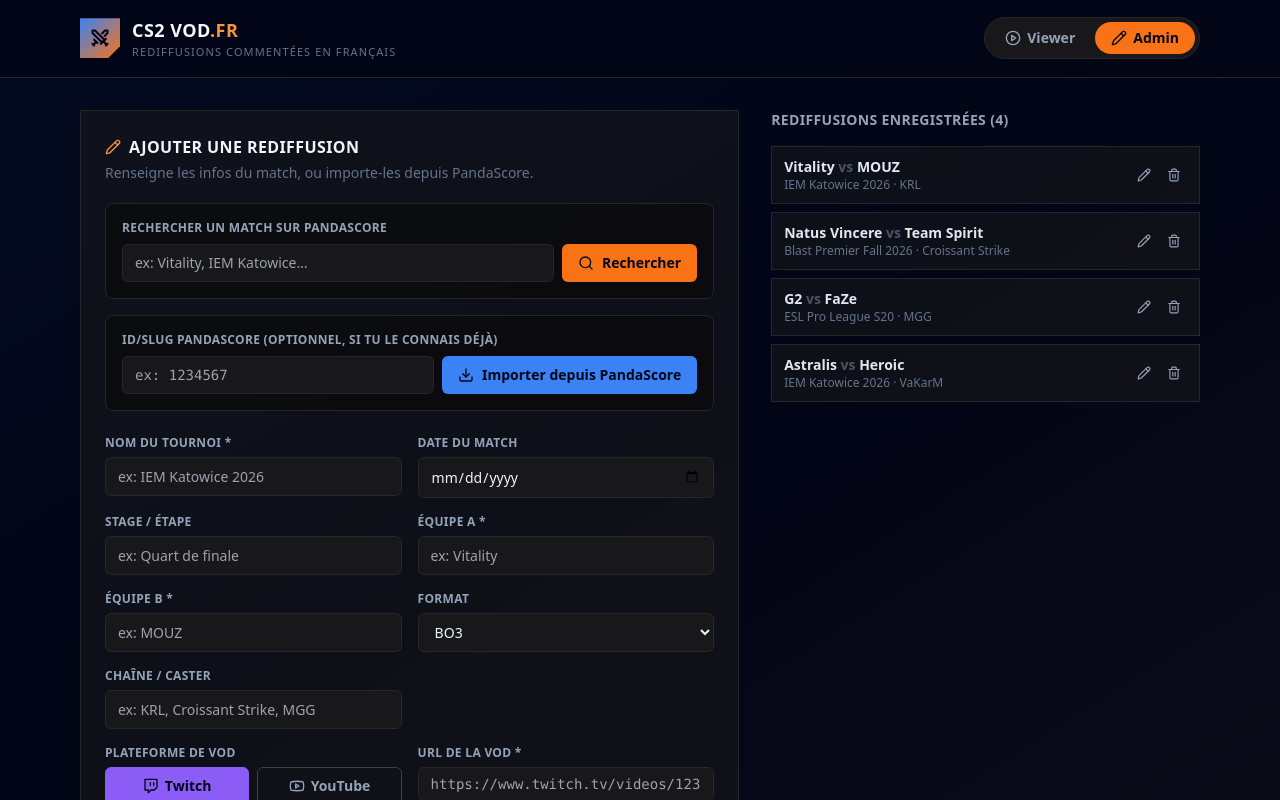
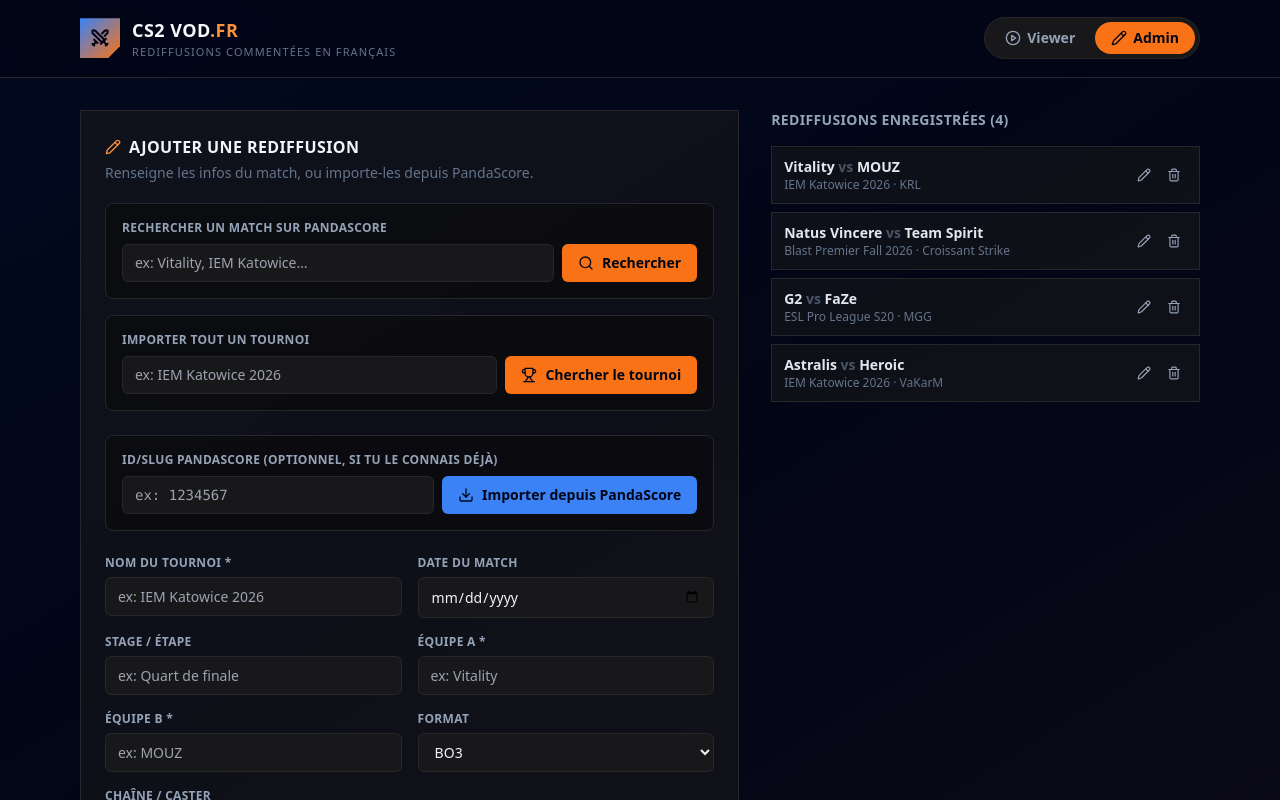
Before and after one commit to hctn/cs2_vod_fr_app, a React (Vite) app: page / in a window 1280 px wide. Both pictures are taken after a click on the button "Admin". Shown: the top 800 px of the page. Built offline with nearby package versions, Linux system fonts and the light colour scheme.

Commit message:
Add files via upload

```diff
--- a/src/App.jsx
+++ b/src/App.jsx
@@ -32,6 +32,8 @@
 const PROXY_BASE = "https://cs2-vod-fr.onrender.com";
 const MATCH_ENDPOINT = `${PROXY_BASE}/match/`;
 const SEARCH_ENDPOINT = `${PROXY_BASE}/search`;
+const SEARCH_TOURNAMENTS_ENDPOINT = `${PROXY_BASE}/search-tournaments`;
+const TOURNAMENT_MATCHES_ENDPOINT = `${PROXY_BASE}/tournament/`;
 
 const MOCK_MATCHES = [
   {
@@ -217,6 +219,14 @@
   const [searchLoading, setSearchLoading] = useState(false);
   const [searchError, setSearchError] = useState("");
 
+  // Import en masse d'un tournoi entier (recherche de tournoi → sélection → import)
+  const [tournamentQuery, setTournamentQuery] = useState("");
+  const [tournamentResults, setTournamentResults] = useState([]);
+  const [tournamentLoading, setTournamentLoading] = useState(false);
+  const [tournamentError, setTournamentError] = useState("");
+  const [bulkImporting, setBulkImporting] = useState(false);
+  const [bulkImportFeedback, setBulkImportFeedback] = useState("");
+
   // Load from localStorage on mount
   useEffect(() => {
     try {
@@ -250,8 +260,7 @@
 
   const filteredMatches = useMemo(() => {
     const q = search.trim().toLowerCase();
-    return matches
-      .filter((m) => {
+    return matches.filter((m) => {
       const matchesQuery =
         !q ||
         m.teamA.toLowerCase().includes(q) ||
@@ -260,17 +269,31 @@
       const matchesTournament = !filterTournament || m.tournament === filterTournament;
       const matchesCaster = !filterCaster || m.caster === filterCaster;
       return matchesQuery && matchesTournament && matchesCaster;
-      })
-      .sort((a, b) => {
-        // 1. Regroupées par tournoi (ordre alphabétique)
-        const byTournament = a.tournament.localeCompare(b.tournament, "fr");
-        if (byTournament !== 0) return byTournament;
-        // 2. Puis, à l'intérieur d'un même tournoi, du match le plus récent au plus ancien
-        const da = a.matchDate ? new Date(a.matchDate).getTime() : -Infinity;
-        const db = b.matchDate ? new Date(b.matchDate).getTime() : -Infinity;
-        return db - da;
     });
   }, [matches, search, filterTournament, filterCaster]);
+
+  // Regroupement par tournoi : les groupes sont triés chronologiquement (par la
+  // date du match le plus récent de chaque tournoi), et à l'intérieur de chaque
+  // groupe, les matchs sont eux aussi triés du plus récent au plus ancien.
+  const groupedMatches = useMemo(() => {
+    const groups = new Map();
+    for (const m of filteredMatches) {
+      const key = m.tournament || "Sans tournoi";
+      if (!groups.has(key)) groups.set(key, []);
+      groups.get(key).push(m);
+    }
+
+    const dateTime = (m) => (m.matchDate ? new Date(m.matchDate).getTime() : -Infinity);
+
+    const result = Array.from(groups.entries()).map(([tournament, list]) => {
+      const sortedList = [...list].sort((a, b) => dateTime(b) - dateTime(a));
+      const latestDate = sortedList.length ? dateTime(sortedList[0]) : -Infinity;
+      return { tournament, matches: sortedList, latestDate };
+    });
+
+    result.sort((a, b) => b.latestDate - a.latestDate);
+    return result;
+  }, [filteredMatches]);
 
   /* --- Admin actions ---------------------------------------------------- */
 
@@ -425,6 +448,100 @@
     setSearchQuery("");
   }
 
+  async function searchTournaments() {
+    const q = tournamentQuery.trim();
+    if (!q) {
+      setTournamentError("Tape au moins un nom de tournoi.");
+      return;
+    }
+    setTournamentLoading(true);
+    setTournamentError("");
+    setTournamentResults([]);
+    setBulkImportFeedback("");
+    try {
+      const res = await fetch(`${SEARCH_TOURNAMENTS_ENDPOINT}?q=${encodeURIComponent(q)}`);
+      let data = null;
+      try {
+        data = await res.json();
+      } catch {
+        // corps non-JSON : on ignore
+      }
+      if (!res.ok) {
+        throw new Error(data?.error || `Le proxy a répondu avec le statut ${res.status}.`);
+      }
+      const results = Array.isArray(data?.results) ? data.results : [];
+      setTournamentResults(results);
+      if (results.length === 0) {
+        setTournamentError("Aucun tournoi trouvé pour cette recherche.");
+      }
+    } catch (err) {
+      if (err instanceof TypeError) {
+        setTournamentError(
+          `Impossible de contacter le proxy (${err.message}). Si le serveur venait de se réveiller (~30s), réessaie.`
+        );
+      } else {
+        setTournamentError(err.message || "Recherche impossible pour une raison inconnue.");
+      }
+    } finally {
+      setTournamentLoading(false);
+    }
+  }
+
+  async function importTournament(serieId, label) {
+    setBulkImporting(true);
+    setTournamentError("");
+    setBulkImportFeedback("");
+    try {
+      const res = await fetch(`${TOURNAMENT_MATCHES_ENDPOINT}${encodeURIComponent(serieId)}/matches`);
+      let data = null;
+      try {
+        data = await res.json();
+      } catch {
+        // corps non-JSON : on ignore
+      }
+      if (!res.ok) {
+        throw new Error(data?.error || `Le proxy a répondu avec le statut ${res.status}.`);
+      }
+      const results = Array.isArray(data?.results) ? data.results : [];
+
+      setMatches((prev) => {
+        const existingIds = new Set(prev.map((m) => m.pandascoreId).filter(Boolean));
+        const additions = results
+          .filter((r) => !r.pandascoreId || !existingIds.has(r.pandascoreId))
+          .map((r, i) => ({
+            ...EMPTY_FORM,
+            id: `m${Date.now()}_${i}`,
+            pandascoreId: r.pandascoreId || "",
+            matchDate: isoToDateInput(r.beginAt),
+            tournament: r.tournament || label,
+            stage: r.stage || "",
+            teamA: r.teamA || "",
+            teamB: r.teamB || "",
+            format: r.format || "BO3",
+          }));
+        setBulkImportFeedback(
+          additions.length > 0
+            ? `${additions.length} match(s) importé(s) depuis "${label}". Complète la chaîne et le lien VOD pour chacun dans la liste ci-contre.`
+            : `Tous les matchs de "${label}" étaient déjà présents dans ta liste.`
+        );
+        return [...prev, ...additions];
+      });
+
+      setTournamentResults([]);
+      setTournamentQuery("");
+    } catch (err) {
+      if (err instanceof TypeError) {
+        setTournamentError(
+          `Impossible de contacter le proxy (${err.message}). Si le serveur venait de se réveiller (~30s), réessaie.`
+        );
+      } else {
+        setTournamentError(err.message || "Import impossible pour une raison inconnue.");
+      }
+    } finally {
+      setBulkImporting(false);
+    }
+  }
+
   function exportJson() {
     const blob = new Blob([JSON.stringify(matches, null, 2)], { type: "application/json" });
     const url = URL.createObjectURL(blob);
@@ -515,7 +632,8 @@
       <main className="relative mx-auto max-w-6xl px-4 py-8">
         {mode === "viewer" ? (
           <ViewerView
-            matches={filteredMatches}
+            groups={groupedMatches}
+            resultCount={filteredMatches.length}
             totalCount={matches.length}
             search={search}
             setSearch={setSearch}
@@ -542,6 +660,15 @@
             searchError={searchError}
             searchPandaScore={searchPandaScore}
             useSearchResult={useSearchResult}
+            tournamentQuery={tournamentQuery}
+            setTournamentQuery={setTournamentQuery}
+            tournamentResults={tournamentResults}
+            tournamentLoading={tournamentLoading}
+            tournamentError={tournamentError}
+            searchTournaments={searchTournaments}
+            importTournament={importTournament}
+            bulkImporting={bulkImporting}
+            bulkImportFeedback={bulkImportFeedback}
             previewUrl={previewUrl}
             matches={matches}
             startEdit={startEdit}
@@ -559,7 +686,8 @@
 /* --- Viewer ---------------------------------------------------------------- */
 
 function ViewerView({
-  matches,
+  groups,
+  resultCount,
   totalCount,
   search,
   setSearch,
@@ -633,13 +761,13 @@
           )}
 
           <span className="ml-auto text-xs text-slate-500">
-            {matches.length} / {totalCount} match{totalCount > 1 ? "s" : ""}
+            {resultCount} / {totalCount} match{totalCount > 1 ? "s" : ""}
           </span>
         </div>
       </div>
 
-      {/* Grid */}
-      {matches.length === 0 ? (
+      {/* Groupes par tournoi */}
+      {resultCount === 0 ? (
         <div className="flex flex-col items-center justify-center gap-3 rounded-xl border border-dashed border-zinc-800 py-20 text-center">
           <Radio className="h-8 w-8 text-slate-600" />
           <p className="text-slate-400">Aucune rediffusion ne correspond à ta recherche.</p>
@@ -648,9 +776,22 @@
           </p>
         </div>
       ) : (
+        <div className="space-y-10">
+          {groups.map((group) => (
+            <section key={group.tournament}>
+              <h2 className="mb-4 flex items-center gap-2 border-b border-zinc-800 pb-2 text-sm font-bold uppercase tracking-wide text-slate-300">
+                <Trophy className="h-4 w-4 text-orange-400" />
+                {group.tournament}
+                <span className="ml-1 font-mono text-xs font-normal text-slate-600">
+                  ({group.matches.length})
+                </span>
+              </h2>
               <div className="grid grid-cols-1 gap-5 sm:grid-cols-2 lg:grid-cols-3">
-          {matches.map((m) => (
+                {group.matches.map((m) => (
                   <MatchCard key={m.id} match={m} />
+                ))}
+              </div>
+            </section>
           ))}
         </div>
       )}
@@ -760,6 +901,15 @@
   searchError,
   searchPandaScore,
   useSearchResult,
+  tournamentQuery,
+  setTournamentQuery,
+  tournamentResults,
+  tournamentLoading,
+  tournamentError,
+  searchTournaments,
+  importTournament,
+  bulkImporting,
+  bulkImportFeedback,
   previewUrl,
   matches,
   startEdit,
@@ -842,6 +992,81 @@
                       <span className="text-slate-500">
                         {[r.tournament, r.stage].filter(Boolean).join(" · ") || r.name}
                       </span>
+                    </button>
+                  </li>
+                ))}
+              </ul>
+            )}
+          </div>
+
+          {/* Import en masse : tous les matchs d'un tournoi */}
+          <div className="mb-6 rounded-lg border border-zinc-800 bg-zinc-950/60 p-4">
+            <label className="mb-2 block text-xs font-semibold uppercase tracking-wide text-slate-400">
+              Importer tout un tournoi
+            </label>
+            <div className="flex flex-col gap-2 sm:flex-row">
+              <input
+                value={tournamentQuery}
+                onChange={(e) => setTournamentQuery(e.target.value)}
+                onKeyDown={(e) => e.key === "Enter" && (e.preventDefault(), searchTournaments())}
+                placeholder="ex: IEM Katowice 2026"
+                className="flex-1 rounded-md border border-zinc-800 bg-zinc-900 px-3 py-2 text-sm text-slate-100 outline-none focus:border-blue-500"
+              />
+              <button
+                type="button"
+                onClick={searchTournaments}
+                disabled={tournamentLoading}
+                className="flex items-center justify-center gap-2 rounded-md bg-orange-500 px-4 py-2 text-sm font-bold text-slate-950 transition-colors hover:bg-orange-400 disabled:cursor-not-allowed disabled:opacity-60"
+              >
+                {tournamentLoading ? (
+                  <Loader2 className="h-4 w-4 animate-spin" />
+                ) : (
+                  <Trophy className="h-4 w-4" />
+                )}
+                Chercher le tournoi
+              </button>
+            </div>
+            {(tournamentLoading || bulkImporting) && (
+              <p className="mt-2 flex items-center gap-1.5 text-xs text-orange-300">
+                <Loader2 className="h-3 w-3 animate-spin" />
+                {bulkImporting
+                  ? "Import de tous les matchs du tournoi en cours…"
+                  : "Recherche en cours (le serveur gratuit Render peut mettre ~30s à sortir de veille)…"}
+              </p>
+            )}
+            {tournamentError && (
+              <p className="mt-2 flex items-start gap-1.5 text-xs text-red-400">
+                <AlertTriangle className="mt-0.5 h-3 w-3 shrink-0" />
+                {tournamentError}
+              </p>
+            )}
+            {bulkImportFeedback && (
+              <p className="mt-2 flex items-start gap-1.5 text-xs text-emerald-400">
+                <Check className="mt-0.5 h-3 w-3 shrink-0" />
+                {bulkImportFeedback}
+              </p>
+            )}
+            {tournamentResults.length > 0 && (
+              <ul className="mt-3 divide-y divide-zinc-800 overflow-hidden rounded-md border border-zinc-800">
+                {tournamentResults.map((t) => (
+                  <li
+                    key={t.serieId}
+                    className="flex items-center justify-between gap-2 bg-zinc-900 px-3 py-2 text-xs"
+                  >
+                    <div className="min-w-0">
+                      <p className="truncate font-semibold text-slate-200">{t.label}</p>
+                      {t.beginAt && (
+                        <p className="text-slate-500">{formatDateFr(isoToDateInput(t.beginAt))}</p>
+                      )}
+                    </div>
+                    <button
+                      type="button"
+                      onClick={() => importTournament(t.serieId, t.label)}
+                      disabled={bulkImporting}
+                      className="flex shrink-0 items-center gap-1.5 rounded-md bg-blue-500 px-2.5 py-1.5 text-[11px] font-bold text-slate-950 transition-colors hover:bg-blue-400 disabled:cursor-not-allowed disabled:opacity-60"
+                    >
+                      <Download className="h-3 w-3" />
+                      Importer tous les matchs
                     </button>
                   </li>
                 ))}
```
Lines whose indentation alone changed are shown as unchanged.
